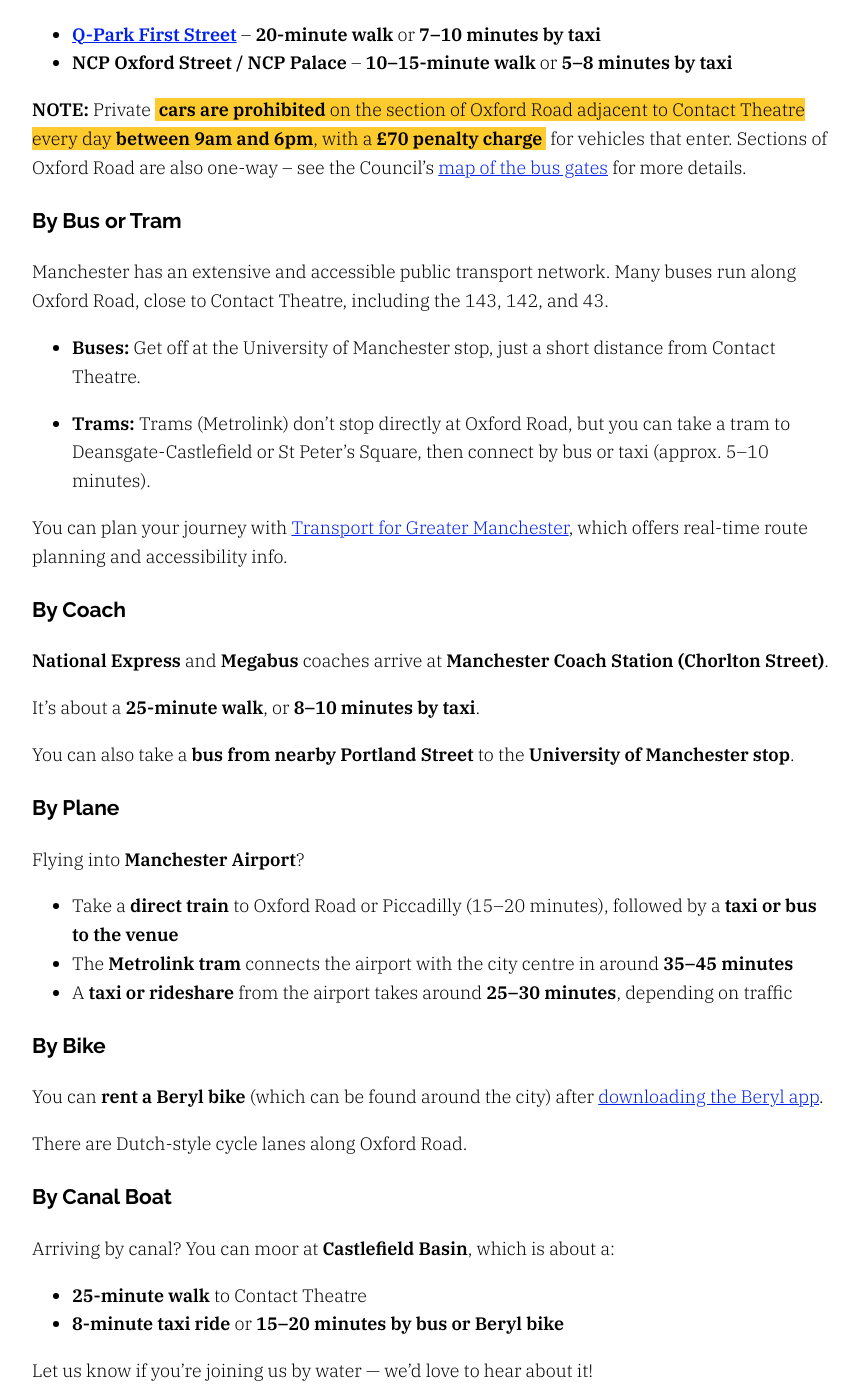
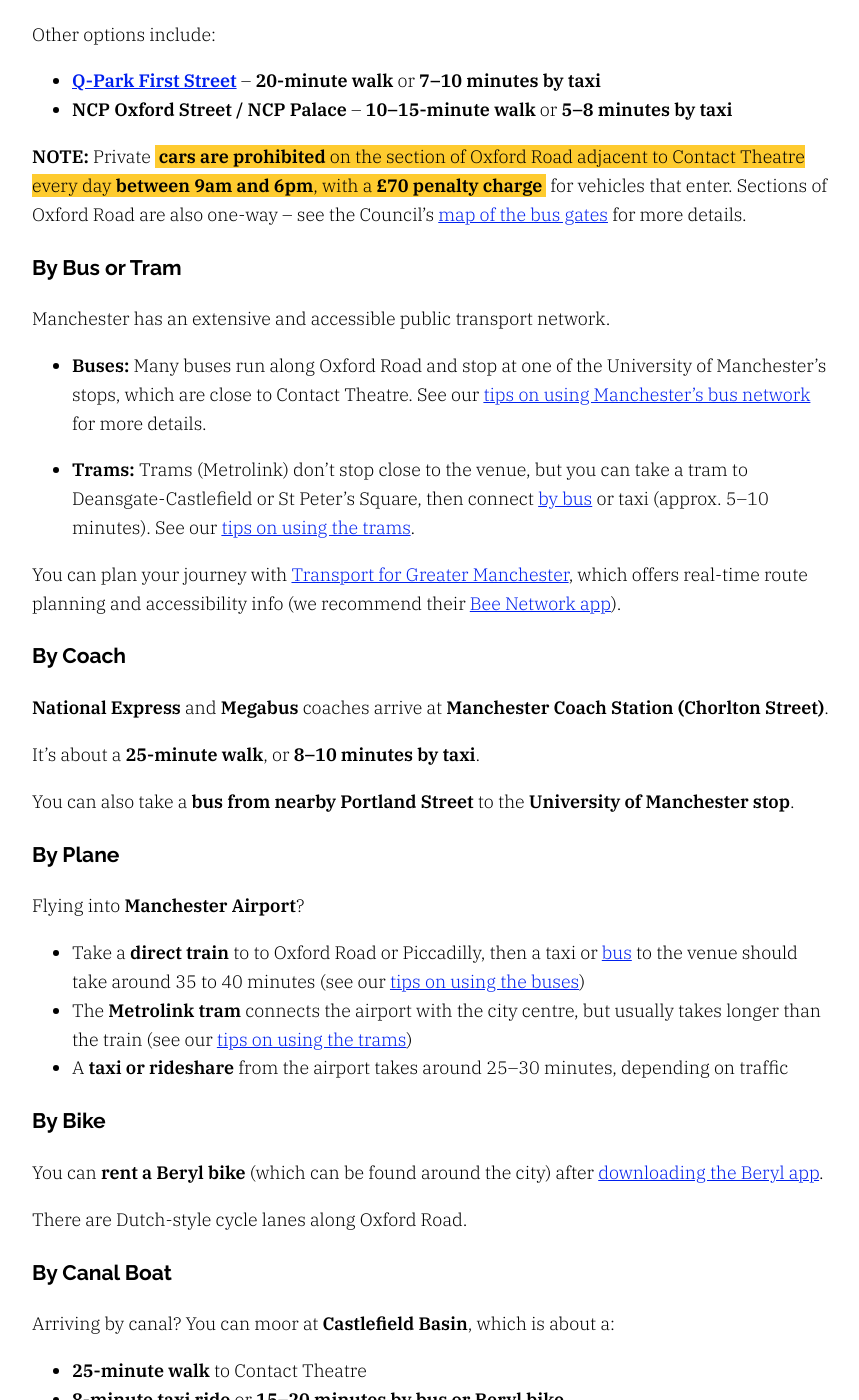
Before and after one commit to gma/2025.pyconuk.org, a Jekyll site: the page built from src/venue.md, in a window 1280 px wide and 1400 px high, scrolled down 5104 px. Shown: the whole window, without its empty margins (208-1067 px from the left). Built offline with Jekyll 4.4.1, drawn with Linux system fonts in a browser that asks for light colours; some of the changed text lies outside the part shown.

Commit message:
Link to bus/tram tips from venue page

```diff
--- a/src/venue.md
+++ b/src/venue.md
@@ -8,6 +8,8 @@ title: The Venue
 This year's conference is being held at {{ links.contactmcr }} in Manchester. It's on the south side of the city, close to Manchester University, with [good transport links] close by.
 
 [good transport links]: #getting-here
+[buses]: /local-info#on-the-buses
+[trams]: /local-info#on-the-trams
 
 <a class="button block" href="https://maps.app.goo.gl/p1jnBq3zDE5Gx9bn9">View on Google Maps</a>
 
@@ -69,7 +71,7 @@ And on the Second Floor:
 
 Before choosing a place to stay, it's worth bearing in mind how far it is from the venue and (if you think you might go) to the city centre.
 
-Most hotels are within a 20-30 minute walk, but you can also use taxis, buses, or hop on a "Beryl bike" (Manchester's bike hire scheme).
+Most hotels are within a 20-30 minute walk of the venue, but you can also use taxis, [buses], or hop on a "Beryl bike" (Manchester's bike hire scheme).
 
 ### Hotels
 
@@ -141,6 +143,8 @@ Manchester has three major city-centre train stations:
 - **Manchester Oxford Road** – a **10-minute walk** to Contact Theatre, or **3 minutes by taxi**
 - **Manchester Victoria** – approximately **30 minutes by public transport** or **15–20 minutes by taxi**
 
+If travelling by bus, see our [tips on using Manchester's buses][buses].
+
 ### By Car
 
 **Contact Theatre does not have public parking**. The adjacent car park is for **permit holders only**, but Contact Theatre recommend:
@@ -164,15 +168,16 @@ Other options include:
 
 ### By Bus or Tram
 
-Manchester has an extensive and accessible public transport network. Many buses run along Oxford Road, close to Contact Theatre, including the 143, 142, and 43.
+Manchester has an extensive and accessible public transport network.
 
-- **Buses:** Get off at the University of Manchester stop, just a short distance from Contact Theatre.
+- **Buses:** Many buses run along Oxford Road and stop at one of the University of Manchester's stops, which are close to Contact Theatre. See our [tips on using Manchester's bus network][buses] for more details.
 
-- **Trams:** Trams (Metrolink) don't stop directly at Oxford Road, but you can take a tram to Deansgate-Castlefield or St Peter's Square, then connect by bus or taxi (approx. 5–10 minutes).
+- **Trams:** Trams (Metrolink) don't stop close to the venue, but you can take a tram to Deansgate-Castlefield or St Peter's Square, then connect [by bus][buses] or taxi (approx. 5–10 minutes). See our [tips on using the trams][trams].
 
-You can plan your journey with [Transport for Greater Manchester], which offers real-time route planning and accessibility info.
+You can plan your journey with [Transport for Greater Manchester], which offers real-time route planning and accessibility info (we recommend their [Bee Network app]).
 
 [Transport for Greater Manchester]: https://tfgm.com/
+[Bee Network app]: https://tfgm.com/tickets-and-passes/ways-to-pay/bee-network-mobile-app
 
 ### By Coach
 
@@ -186,9 +191,9 @@ You can also take a **bus from nearby Portland Street** to the **University of M
 
 Flying into **Manchester Airport**?
 
-- Take a **direct train** to Oxford Road or Piccadilly (15–20 minutes), followed by a **taxi or bus to the venue**
-- The **Metrolink tram** connects the airport with the city centre in around **35–45 minutes**
-- A **taxi or rideshare** from the airport takes around **25–30 minutes**, depending on traffic
+- Take a **direct train** to to Oxford Road or Piccadilly, then a taxi or [bus][buses] to the venue should take around 35 to 40 minutes (see our [tips on using the buses][buses])
+- The **Metrolink tram** connects the airport with the city centre, but usually takes longer than the train (see our [tips on using the trams][trams])
+- A **taxi or rideshare** from the airport takes around 25–30 minutes, depending on traffic
 
 ### By Bike
 
```
